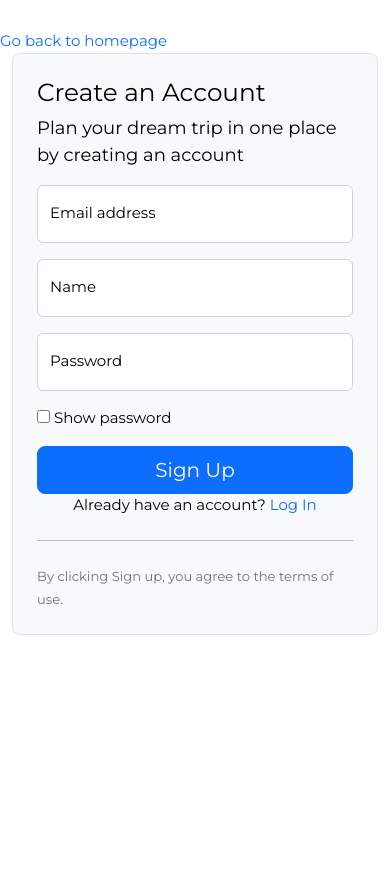
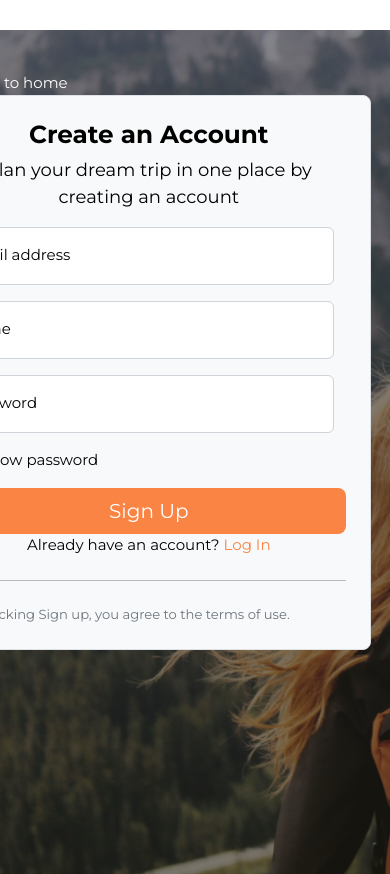
Before and after one commit to rdpfeifle/Travel-web-app, a Flask app: page /signup in a window 390 px wide. Before the commit the page ends 635 px from the top, so only its background shows below. Run offline with Flask 3, Linux system fonts and the light colour scheme; some libraries are stand-ins or nearby versions.

Commit message:
modified and added css to sign up page

```diff
--- a/server.py
+++ b/server.py
@@ -99,7 +99,7 @@ def register_user():
 
     if existing_user:
         flash("Account already exists. Please log in.", "error")
-        return redirect("/signup")
+        return redirect("/login")
 
     else:
         user = crud.create_user(
--- /dev/null
+++ b/static/css/signup.css
@@ -0,0 +1,77 @@
+/* LOGIN AND SIGN UP PAGES */
+
+:root {
+  --orange: #fa8443;
+  --light-blue: #e2f6fc;
+  --main-blue: #70c8df;
+  --darker-blue: #009dc5;
+  --white-color: #fff;
+  --black-color: #000;
+  --hover-color: #f56b21;
+}
+
+* {
+  margin: 0;
+  padding: 0;
+  box-sizing: border-box;
+}
+
+body {
+  height: 100vh;
+  display: flex;
+  align-items: center;
+  justify-content: center;
+  overflow: hidden;
+}
+
+.alert {
+  position: fixed;
+  margin-left: 20px;
+}
+
+#girl-img {
+  background-image: linear-gradient(
+      rgba(40, 40, 50, 0.5),
+      rgba(32, 32, 19, 0.5)
+    ),
+    url("/static/img/woman-traveling.jpg");
+  background-size: cover;
+  background-repeat: no-repeat;
+  width: 100vw;
+  height: 100vh;
+  background-attachment: fixed;
+}
+
+#signup-page {
+  width: 500px;
+  height: min-content;
+  margin-top: 5vh;
+  margin-right: 8vw;
+  float: right;
+  font-size: 1em;
+}
+
+a.go-back {
+  text-decoration: none;
+  color: white;
+}
+
+#signup-form-btn {
+  background-color: var(--orange);
+  border: none;
+}
+
+#signup-form-btn:hover {
+  background-color: var(--hover-color);
+}
+
+a#signInRedirect {
+  text-decoration: none;
+  color: var(--orange);
+}
+
+@media screen and (max-width: 600px) {
+  #signup-page {
+    padding: 0 0 0 80px;
+  }
+}
--- a/templates/base.html
+++ b/templates/base.html
@@ -97,7 +97,7 @@
     <br><br>
      {% endblock %}
 
-
+    <div class="flashes">
      {% with messages = get_flashed_messages(with_categories=true) %}
      {% if messages %}
          {% for category, msg in messages %}
@@ -121,7 +121,7 @@
          {% endfor %}
      {% endif %}
  {% endwith %}
-
+</div>
     <!-- Body goes here -->
     {% block body %}
 
--- a/templates/signup.html
+++ b/templates/signup.html
@@ -4,33 +4,27 @@
 
 {% block navbar %} {% endblock %}
 
+{% block head %}
+<link rel="stylesheet" href="/static/css/signup.css">
+{% endblock %}
+
 {% block body %}
 
-<!-- I would like to add a nav where there's one arrow pointing to the left
-to go back to the "homepage" -->
-<div class="go-back"><a href="/">Go back to homepage</a></div>
+<div id="girl-img">
+<!-- "Create an account" form -->
+<div class="container" id="signup-page">
 
-<!-- "Create an account" form -->
+    <div><a href="/" class="go-back">Go back to home</a></div>
+    <!-- Row starts here -->
 
-<!-- Soon, I would like to either add a background image or
-an image by the left side of the form while the form will
-lay on the right side. Additionally, the logo on top of the h2 -->
-<div class="container-fluid">
-    <!-- Row starts here -->
-    <div class="row">
-        <div class="d-none d-lg-block col-4">
-            <img src="https://img.washingtonpost.com/rf/image_1484w/2010-2019/WashingtonPost/2017/06/07/Production/Sunday/Travel/Graphics/road%20trip0611.jpg?uuid=kRjsDksdEee8G_3b2DWd7g" class="img-fluid" alt="">
-        <!-- <img src="/static/img/" alt=""> -->
-        </div>
-
-<!-- <div class="container-fluid"> -->
-        <div class="col-lg-6 col-md-10 mx-auto">
-            <form action="/signup" method="POST" class="p-4 p-md-5 border rounded-3 bg-light">
+    <!-- <div class="row">
+        <div class="col-lg-6 col-md-10 mx-auto"> -->
+            <form action="/signup" method="POST" class="row p-4 p-md-5 border rounded-3 bg-light" id="signup-form">
 
                 <!-- <img class="mb-4" src="/logohere" alt="" width="72" height="57"> -->
 
-                <h2>Create an Account</h2>
-                <p>Plan your dream trip in one place by creating an account</p>
+                <h2 class="fw-bold text-center">Create an Account</h2>
+                <p class="text-center">Plan your dream trip in one place by creating an account</p>
 
                 <!-- Email address goes here -->
                 <div class="form-floating mb-3">
@@ -43,8 +37,8 @@ lay on the right side. Additionally, the logo on top of the h2 -->
                     <label for="floatingInput">Name</label>
                 </div>
                 <!-- Last name goes here -->
-                <div class="form-floating mb-3">
-                    <label for="" hidden>Last Name</label>
+                <div class="form-floating">
+                    <label hidden>Last Name</label>
                     <input type="hidden" name="lname">
                 </div>
                 <!-- Password goes here -->
@@ -53,26 +47,21 @@ lay on the right side. Additionally, the logo on top of the h2 -->
                     <label for="floatingPassword">Password</label>
                 </div>
 
-                <!-- I want to change for "would you like to see the password or something similar"
-                However, I am not sure if I should add an eye icon or just a checkbox -->
-                <!-- I will need a JS function to show password -->
                 <div class="checkbox mb-3">
                     <label>
                         <input type="checkbox" value="show-password" onclick="passwordVisibility()"> Show password
                     </label>
                 </div>
 
-                <button class="w-100 btn btn-lg btn-primary" type="submit">Sign Up</button>
+                <button class="w-100 btn btn-lg btn-primary" id="signup-form-btn" type="submit">Sign Up</button>
                 <div class="toggle-login text-center">Already have an account? <span><a id="signInRedirect" href="/login">Log In</a></span></div>
                 <hr class="my-4">
                 <small class="text-muted">By clicking Sign up, you agree to the terms of use.</small>
             </form>
-        </div>
-        <!-- Row ends here -->
-    </div>
-
+        <!-- </div>
+    </div> -->
 <!-- Form container ends here -->
 </div>
-
+</div>
 <script src="/static/js/app.js"></script>
 {% endblock %}
```
Also changed, not shown: static/img/woman-traveling.jpg (added). Lines whose indentation alone changed are shown as unchanged.
